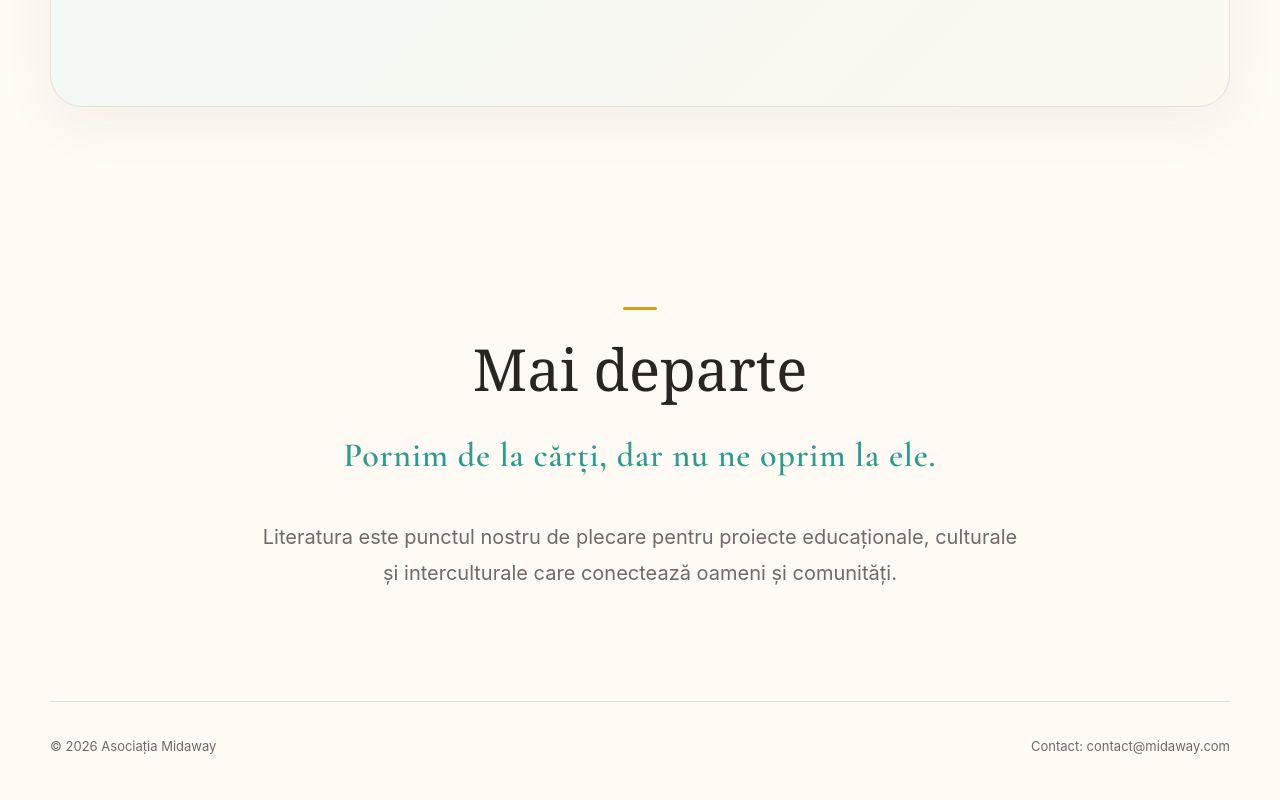
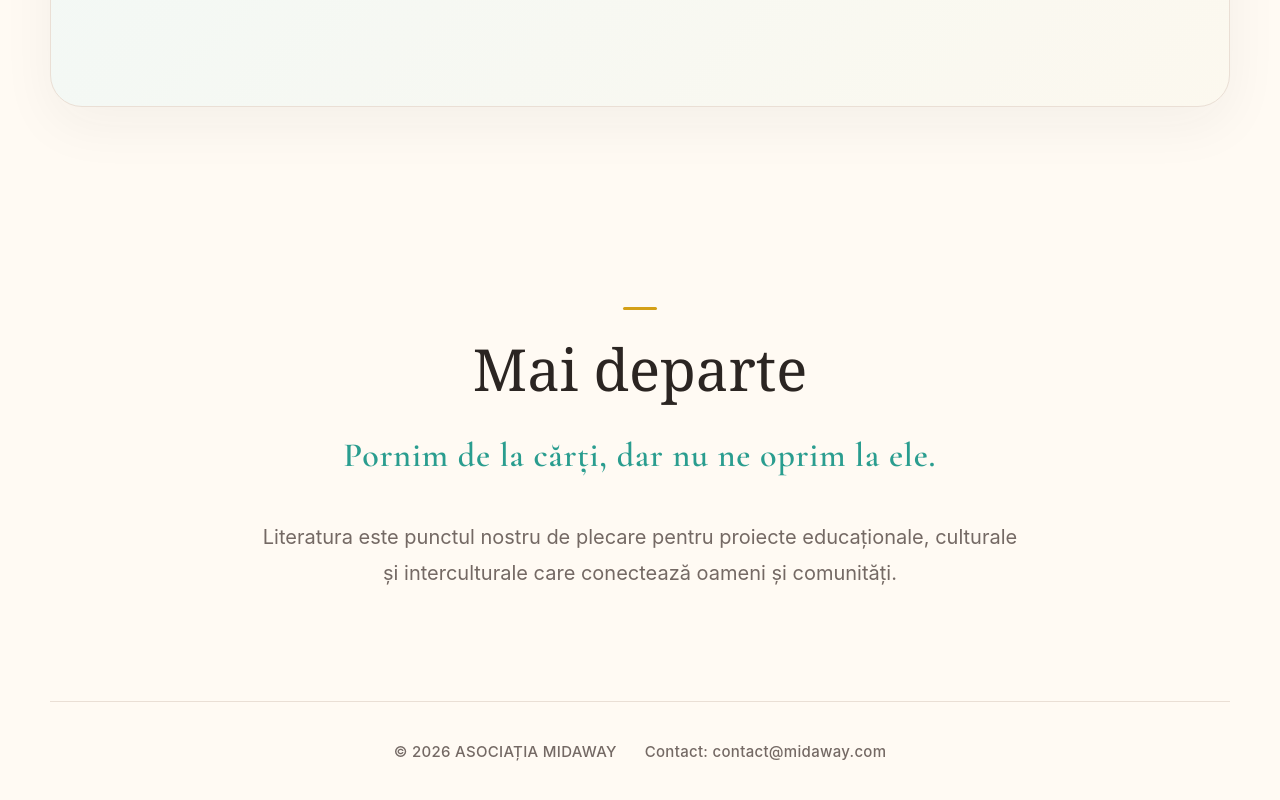
Before and after one commit to madiciunca-ship-it/midaway-association, a React (Vite) app: page / in a window 1280 px wide. Shown: the part 6733-7533 px from the top of the page. Built offline with nearby package versions, Linux system fonts and the light colour scheme.

Commit message:
git add src/App.css, src/App.jsx git commit -m "App details" git push

```diff
--- a/src/App.css
+++ b/src/App.css
@@ -524,19 +524,23 @@ margin: 0 auto 14px;
   width: min(calc(100% - 40px), var(--max-width));
 
   margin: 0 auto;
-  padding: 34px 0 44px;
+  padding: 38px 0 46px;
 
   display: flex;
   align-items: center;
-  justify-content: space-between;
-  gap: 20px;
+  justify-content: center;
+  gap: 28px;
 
   border-top: 1px solid var(--midaway-line);
 
   color: var(--midaway-muted);
 
-  font-size: 13px;
-}
+  font-size: 15px;
+  font-weight: 500;
+  letter-spacing: 0.02em;
+
+  text-align: center;
+  }
 
 /* ─────────────────────────────────────────────
    MOBILE
@@ -613,7 +617,7 @@ margin: 0 auto 14px;
     width: min(calc(100% - 28px), var(--max-width));
 
     flex-direction: column;
-    align-items: flex-start;
+    align-items: center;
 
     padding-bottom: 34px;
   }
--- a/src/App.jsx
+++ b/src/App.jsx
@@ -132,18 +132,19 @@ titleLine2: "Ideile, și mai departe.",
     titleLine1: "Books can cross borders.",
 titleLine2: "Ideas can go even further.",
 
-    intro:
-      "Midaway Association builds bridges between literature, education, and communities, turning books and stories into projects that can travel across languages, formats, people, and cultures.",
+intro:
+     "Midaway Association builds bridges between literature, education, and communities, turning books and stories into projects that can travel across languages, formats, cultures, and communities.",
+
 
     cta: "Learn more",
 
     whyTitle: "Why Midaway exists",
 
     whyLead:
-      "A book should not stop at the border of a language.",
+    "A book should not stop at the boundaries of a language.",
 
     whyText:
-      "A story can begin in a book and continue in another language, an audiobook, a library, a school, or a community thousands of kilometres away.",
+    "A story can begin in a book and find its way into another language, an audiobook, a library, a school, or a community thousands of kilometres away.",
 
     whyTextSecond:
       "Through translations, digital editions, audiobooks, book donations, and cultural partnerships, we want to make stories accessible to new communities.",
@@ -151,22 +152,22 @@ titleLine2: "Ideas can go even further.",
     whatTitle: "What we do",
 
     whatLead:
-      "We translate. We make accessible. We pass stories forward.",
+      "We translate • We make stories accessible • We carry them forward",
 
     translateTitle: "We translate",
 
     translateText:
       "We select Midaway titles and develop editions in other languages together with translators and cultural partners, so stories can travel beyond the language in which they were written.",
 
-    accessibleTitle: "We make accessible",
+    accessibleTitle: "We make stories accessible",
 
     accessibleText:
-      "We transform selected titles into audiobooks and digital formats so they can also reach people for whom the printed book is not the most accessible form of reading.",
+    "We transform selected titles into audiobooks and digital formats so they can reach people for whom printed books are not the most accessible format.",
 
-    forwardTitle: "We pass stories forward",
+    forwardTitle: "We carry them forward",
 
     forwardText:
-      "We build partnerships with libraries, schools, cultural centres, and youth organisations, offering books and cultural materials to communities where they can open new conversations.",
+    "We build partnerships with libraries, schools, cultural centres, and youth organisations, offering books and cultural materials to communities where they can spark new conversations.",
 
     startingTitle: "Where we begin",
 
@@ -533,7 +534,7 @@ function App() {
 
       <footer className="footer">
         <div>
-          © 2026 Asociația Midaway
+          © 2026 ASOCIAȚIA MIDAWAY
         </div>
 
         <div>
```
